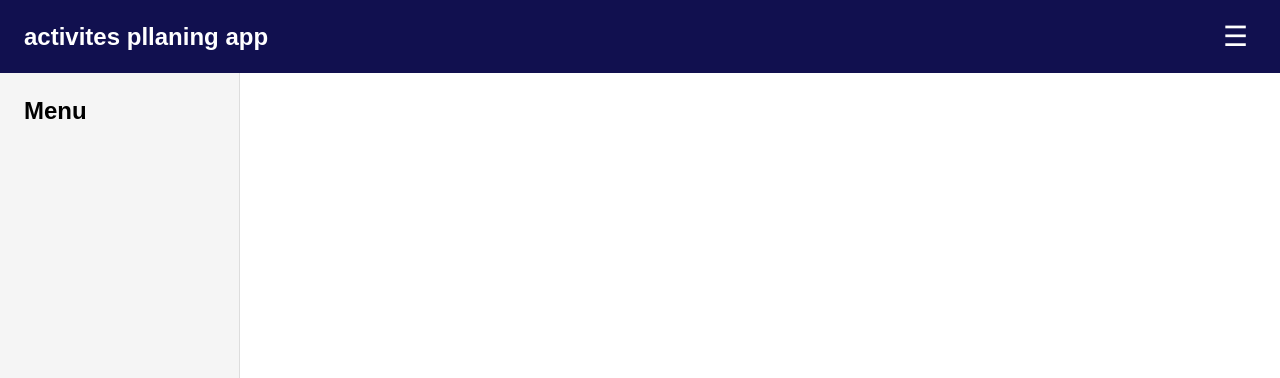
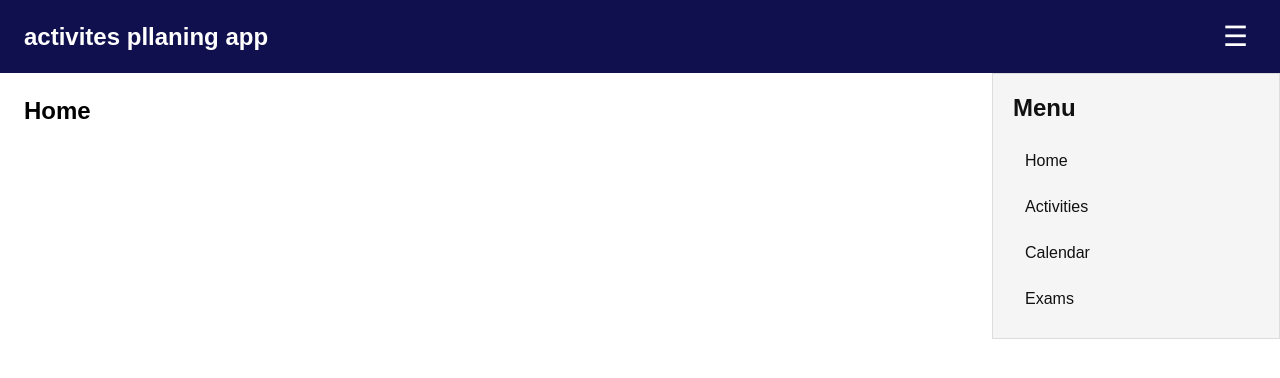
Before and after one commit to davidyao4344314/Time-management-app, a React app in the folder frontend/: page / in a window 1280 px wide. Both pictures are taken after a click on the button "Open menu". Shown: the top 378 px of the page. Built offline with nearby package versions, Linux system fonts and the light colour scheme; the HTML template or start-up script is replaced by a standard one.

Commit message:
Initialize frontend structure

```diff
--- a/frontend/src/App.css
+++ b/frontend/src/App.css
@@ -1,4 +1,5 @@
 .top-bar {
+  position: relative;
   display: flex;
   align-items: center;
   justify-content: space-between;
@@ -12,7 +13,7 @@
   font-size: 24px;
 }
 
-.top-bar button {
+.menu-toggle {
   padding: 4px 8px;
   border: 0;
   color: white;
@@ -21,14 +22,52 @@
   cursor: pointer;
 }
 
-.sidebar {
-  width: 240px;
-  min-height: calc(100vh - 69px);
-  padding: 24px;
-  border-right: 1px solid #dddddd;
+.menu {
+  position: absolute;
+  z-index: 10;
+  top: 100%;
+  right: 0;
+  width: min(85vw, 18rem);
+  padding: 1.25rem;
+  border: 1px solid #dddddd;
   background: #f5f5f5;
+  color: #111111;
 }
 
-.sidebar h2 {
+.menu h2 {
   margin: 0;
 }
+
+.menu ul {
+  margin: 1.25rem 0 0;
+  padding: 0;
+  list-style: none;
+}
+
+.menu li + li {
+  margin-top: 0.5rem;
+}
+
+.menu button {
+  width: 100%;
+  padding: 0.625rem 0.75rem;
+  border: 0;
+  border-radius: 0.25rem;
+  color: #111111;
+  background: transparent;
+  font-size: 1rem;
+  text-align: left;
+  cursor: pointer;
+}
+
+.menu button:hover {
+  background: #e5e5e5;
+}
+
+.page {
+  padding: 1.5rem;
+}
+
+.page h2 {
+  margin: 0;
+}
--- a/frontend/src/App.jsx
+++ b/frontend/src/App.jsx
@@ -1,14 +1,25 @@
 import { useState } from 'react'
 import './App.css'
+import Home from './pages/Home'
+import Activities from './pages/Activities'
+import Calendar from './pages/Calendar'
+import Exams from './pages/Exams'
 
 function App() {
   const [isSidebarOpen, setIsSidebarOpen] = useState(false)
+  const [currentPage, setCurrentPage] = useState('Home')
+
+  function changePage(pageName) {
+    setCurrentPage(pageName)
+    setIsSidebarOpen(false)
+  }
 
   return (
     <>
       <header className="top-bar">
         <h1>activites pllaning app</h1>
         <button
+          className="menu-toggle"
           type="button"
           aria-label={isSidebarOpen ? 'Close menu' : 'Open menu'}
           aria-expanded={isSidebarOpen}
@@ -16,13 +27,24 @@ function App() {
         >
           ☰
         </button>
+
+        {isSidebarOpen && (
+          <nav className="menu" aria-label="Main navigation">
+            <h2>Menu</h2>
+            <ul>
+              <li><button type="button" onClick={() => changePage('Home')}>Home</button></li>
+              <li><button type="button" onClick={() => changePage('Activities')}>Activities</button></li>
+              <li><button type="button" onClick={() => changePage('Calendar')}>Calendar</button></li>
+              <li><button type="button" onClick={() => changePage('Exams')}>Exams</button></li>
+            </ul>
+          </nav>
+        )}
       </header>
 
-      {isSidebarOpen && (
-        <aside className="sidebar">
-          <h2>Menu</h2>
-        </aside>
-      )}
+      {currentPage === 'Home' && <Home />}
+      {currentPage === 'Activities' && <Activities />}
+      {currentPage === 'Calendar' && <Calendar />}
+      {currentPage === 'Exams' && <Exams />}
     </>
   )
 }
--- /dev/null
+++ b/frontend/src/pages/Activities.jsx
@@ -0,0 +1,9 @@
+function Activities() {
+  return (
+    <main className="page">
+      <h2>Activities</h2>
+    </main>
+  )
+}
+
+export default Activities
--- /dev/null
+++ b/frontend/src/pages/Calendar.jsx
@@ -0,0 +1,9 @@
+function Calendar() {
+  return (
+    <main className="page">
+      <h2>Calendar</h2>
+    </main>
+  )
+}
+
+export default Calendar
--- /dev/null
+++ b/frontend/src/pages/Exams.jsx
@@ -0,0 +1,9 @@
+function Exams() {
+  return (
+    <main className="page">
+      <h2>Exams</h2>
+    </main>
+  )
+}
+
+export default Exams
--- /dev/null
+++ b/frontend/src/pages/Home.jsx
@@ -0,0 +1,9 @@
+function Home() {
+  return (
+    <main className="page">
+      <h2>Home</h2>
+    </main>
+  )
+}
+
+export default Home
```
Also changed, not shown: 2 other files (tests, documents, lock files or other folders).
